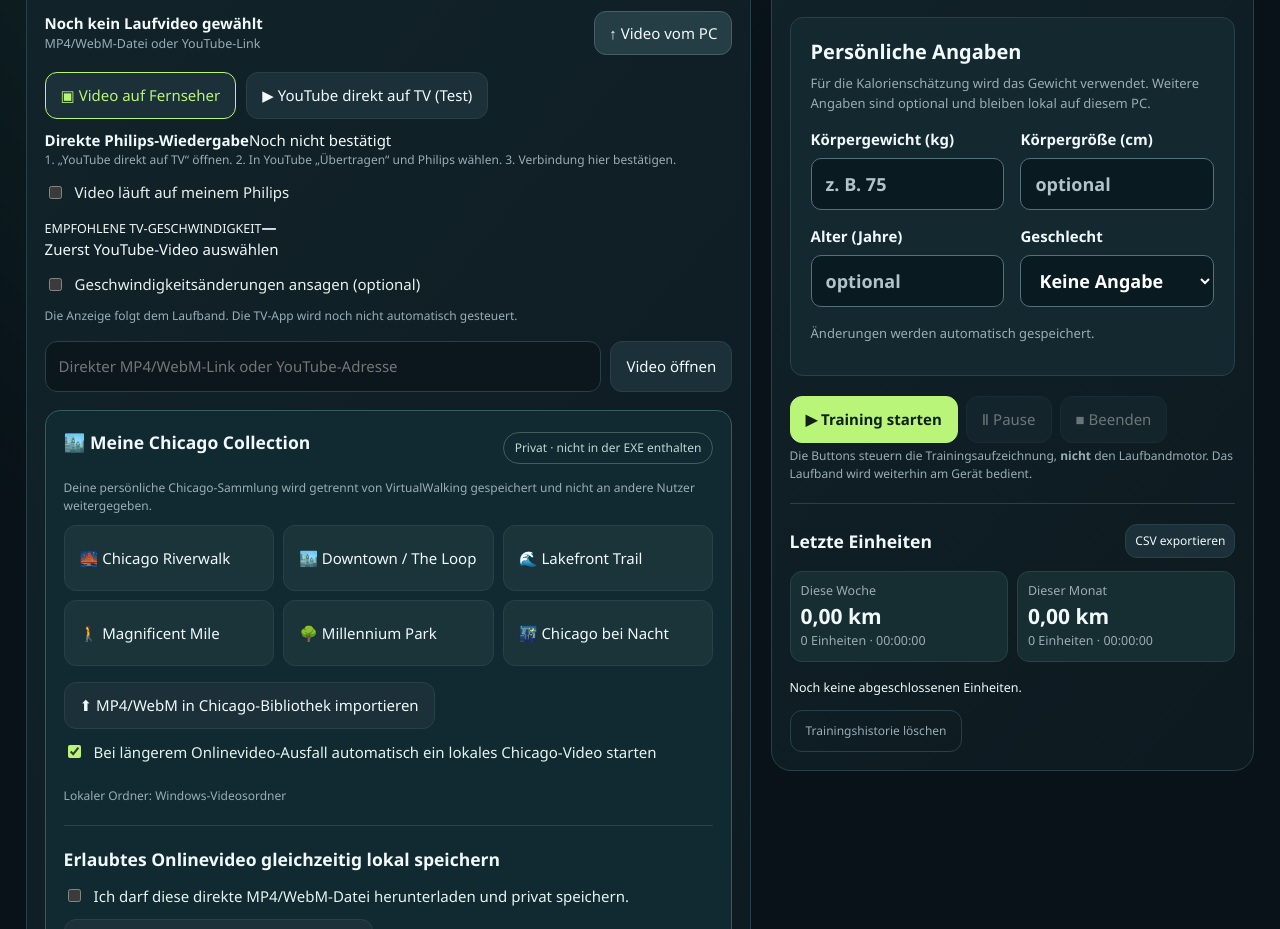
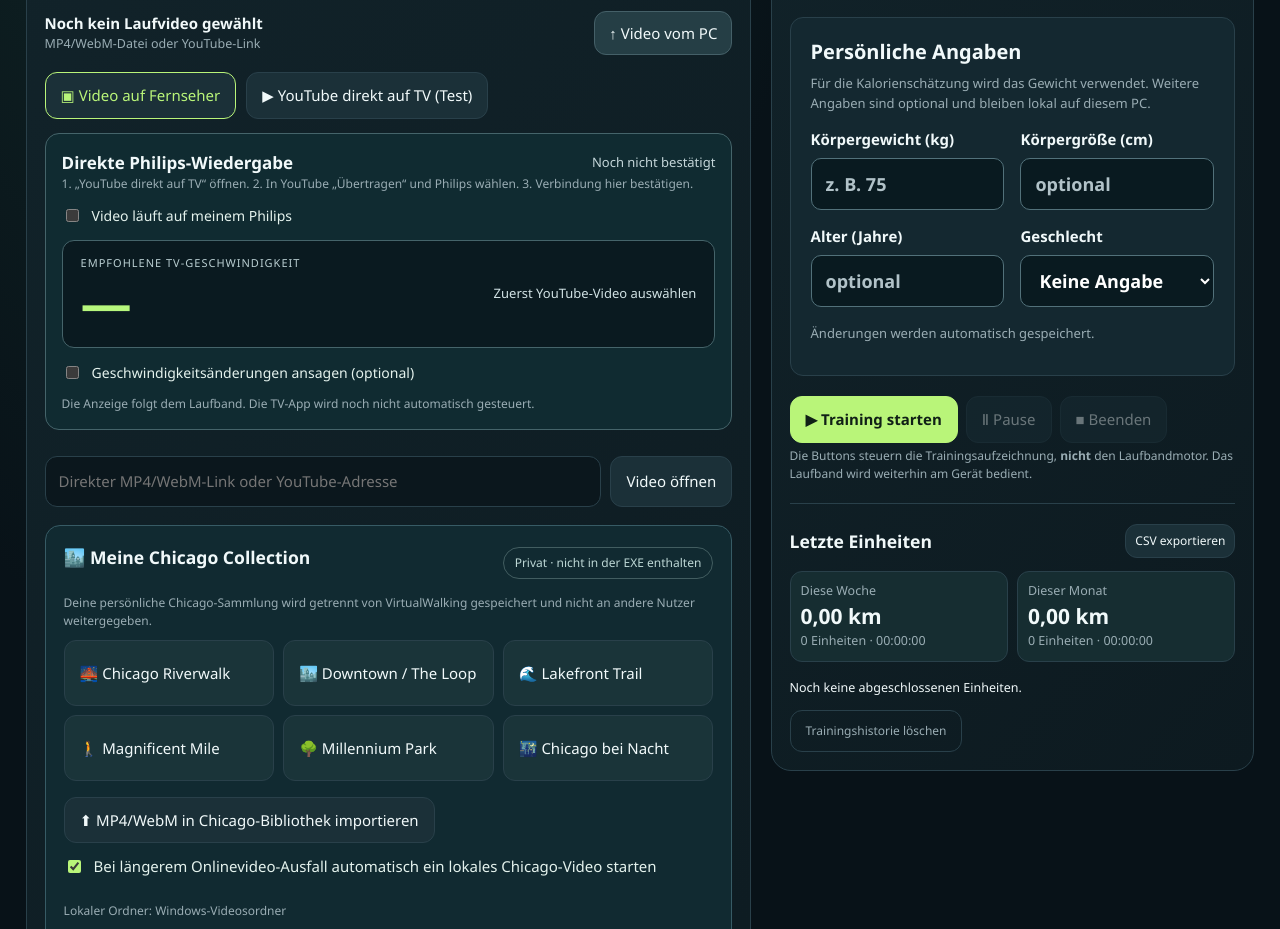
Before and after one commit to jsxxl2003/VirtualWalking, an Electron app: page VirtualWalking_2_4_Chicago_Portable_Windows11/web/index.html in a window 1280 px wide. Shown: the part 841-1770 px from the top of the page. Drawn offline with Linux system fonts and the light colour scheme; no server answers.

Commit message:
Style guided TV playback with prominent recommended speed

```diff
--- a/VirtualWalking_2_4_Chicago_Portable_Windows11/web/styles.css
+++ b/VirtualWalking_2_4_Chicago_Portable_Windows11/web/styles.css
@@ -87,3 +87,14 @@ main{padding:clamp(16px,1.8vw,32px) clamp(18px,2vw,44px)}
  object-fit:contain;
 }
 .video-wrap.desktop-video-fullscreen .video-fullscreen-btn{top:16px;right:16px;z-index:100000}
+
+/* Philips direct-play guide: clear status and large, legible rate. */
+.direct-tv-guide{flex-basis:100%;width:100%;background:#102b31;border:1px solid #45646a;border-radius:14px;padding:16px;margin-top:4px}
+.direct-tv-heading{display:flex;align-items:center;justify-content:space-between;gap:12px;flex-wrap:wrap}
+.direct-tv-heading strong{font-size:17px}
+#directTvConnection{font-size:13px;color:#c4d6d9}
+.direct-tv-speed{display:flex;align-items:center;justify-content:space-between;gap:15px;flex-wrap:wrap;padding:14px 18px;margin:14px 0;background:#0a1a20;border:1px solid #45646a;border-radius:12px}
+.direct-tv-speed small{display:block;font-size:11px;letter-spacing:1px;color:#b9ced1}
+.direct-tv-speed strong{display:block;font-size:clamp(36px,4vw,52px);line-height:1.2;color:#b7f77d;font-variant-numeric:tabular-nums}
+#directTvRateHelp{font-size:13px;color:#d1e2e4;max-width:230px}
+.direct-tv-guide .toggle{font-size:14px}
```
